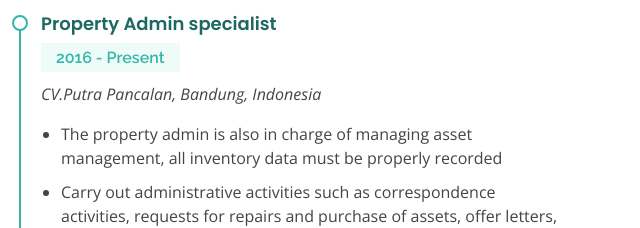
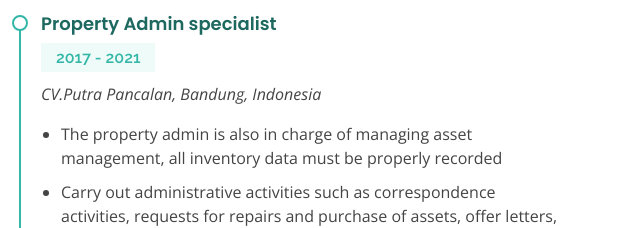
Before and after one commit to Yunji45/PortofolioIda, a plain HTML site: page resume.html in a window 1280 px wide. Shown: the part 423-651 px from the top of the page, 633-1273 px from the left. Drawn offline with nearby package versions, Linux system fonts and the light colour scheme.

Commit message:
ganti tahun

```diff
--- a/resume.html
+++ b/resume.html
@@ -108,7 +108,7 @@
             <h3 class="resume-title">Professional Experience</h3>
             <div class="resume-item">
               <h4>Property Admin specialist</h4>
-              <h5>2016 - Present</h5>
+              <h5>2017 - 2021</h5>
               <p><em>CV.Putra Pancalan, Bandung, Indonesia </em></p>
               <p>
               <ul>
```
